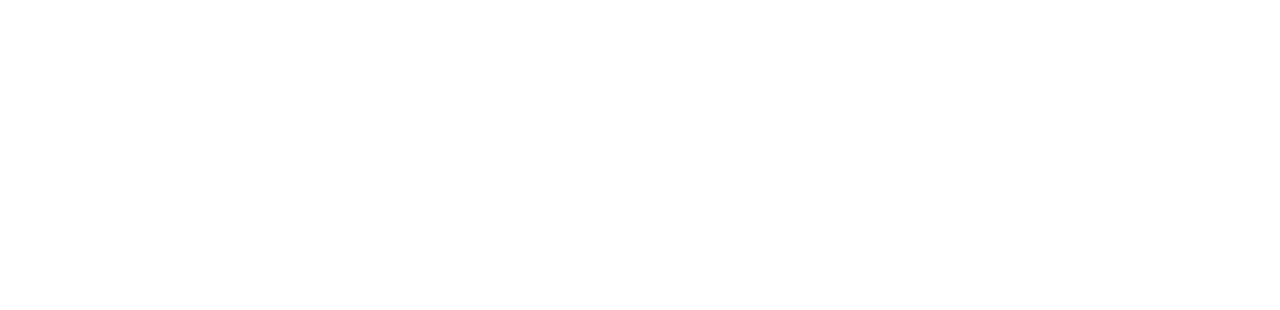
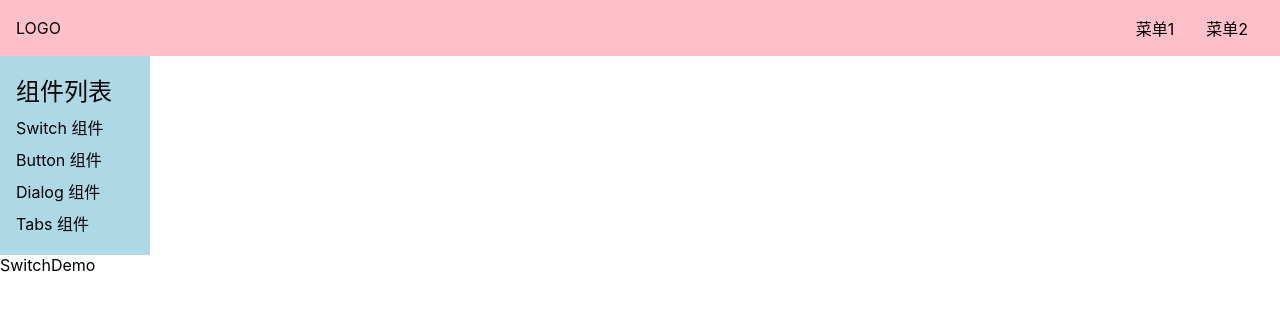
Before and after one commit to EvaLLLLL/gulu-ui, a Vue app: page /#/doc/switch in a window 1280 px wide. Before the commit this address had no page. Shown: the top 310 px of the page. Built offline with nearby package versions, Linux system fonts and the light colour scheme.

Commit message:
路由切换之后关闭 aside

```diff
--- a/src/App.vue
+++ b/src/App.vue
@@ -1,16 +1,22 @@
 <template>
-  <router-view />
+	<router-view/>
 </template>
 
 <script lang="ts">
-import { provide, ref } from "vue";
+	import {provide, ref} from 'vue';
+	import {router} from './router';
 
-export default {
-  name: "App",
-  setup() {
-    const width = document.documentElement.clientWidth
-    const menuVisible = ref(width <= 500? false: true);
-    provide("menuVisible", menuVisible);
-  },
-};
+	export default {
+		name: 'App',
+		setup() {
+			const width = document.documentElement.clientWidth;
+			const menuVisible = ref(width > 500);
+			provide('menuVisible', menuVisible);
+			router.afterEach(() => {
+				if (width <= 500) {
+					menuVisible.value = false;
+				}
+			});
+		},
+	};
 </script>
--- /dev/null
+++ b/src/components/SwitchDemo.vue
@@ -0,0 +1,5 @@
+<template>
+    <div>
+        SwitchDemo
+    </div>
+</template>
--- a/src/main.ts
+++ b/src/main.ts
@@ -1,18 +1,7 @@
 import {createApp} from 'vue';
 import App from './App.vue';
 import './index.scss';
-import {createWebHashHistory, createRouter} from 'vue-router';
-import Home from './views/Home.vue';
-import Doc from './views/Doc.vue';
-
-const history = createWebHashHistory();
-const router = createRouter({
-	history: history,
-	routes: [
-		{path: '/', component: Home},
-		{path: '/doc', component: Doc},
-	],
-});
+import { router } from './router';
 
 const app = createApp(App);
 app.use(router);
--- /dev/null
+++ b/src/router.ts
@@ -0,0 +1,19 @@
+import {createWebHashHistory, createRouter} from 'vue-router';
+import Home from './views/Home.vue';
+import Doc from './views/Doc.vue';
+import SwitchDemo from './components/SwitchDemo.vue'
+
+const history = createWebHashHistory();
+export const router = createRouter({
+	history: history,
+	routes: [
+		{path: '/', component: Home},
+		{path: '/doc', component: Doc, children:[
+			{path: 'switch', component: SwitchDemo}
+		]},
+
+	],
+});
+router.afterEach(()=>{
+
+})
--- a/src/views/Doc.vue
+++ b/src/views/Doc.vue
@@ -5,7 +5,7 @@
       <h2>组件列表</h2>
       <ol>
         <li>
-          <router-link to="/doc/swich">Switch 组件</router-link>
+          <router-link to="/doc/switch">Switch 组件</router-link>
         </li>
         <li>
           <router-link to="/doc/button">Button 组件</router-link>
@@ -18,7 +18,9 @@
         </li>
       </ol>
     </aside>
-    <main>主内容</main>
+    <main>
+      <router-view/>
+    </main>
   </div>
 </template>
 
```
